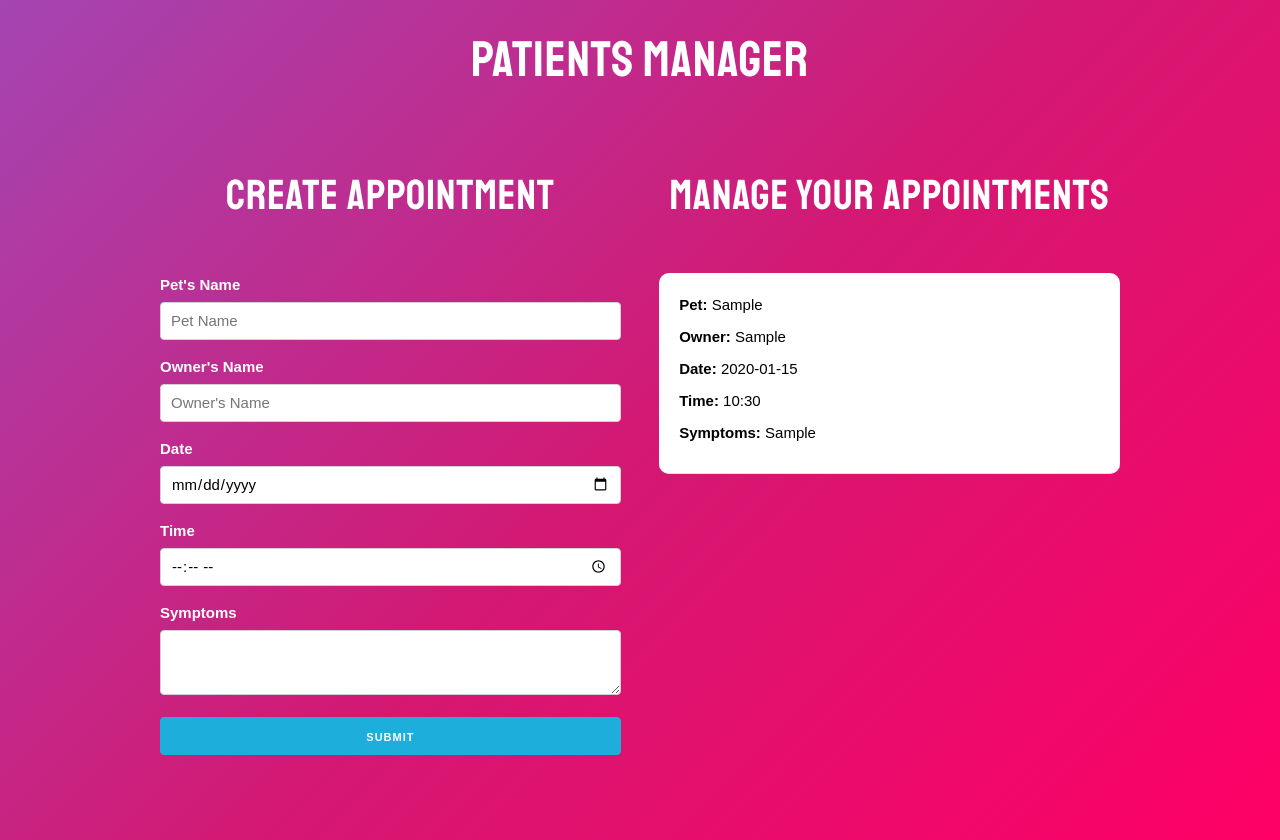
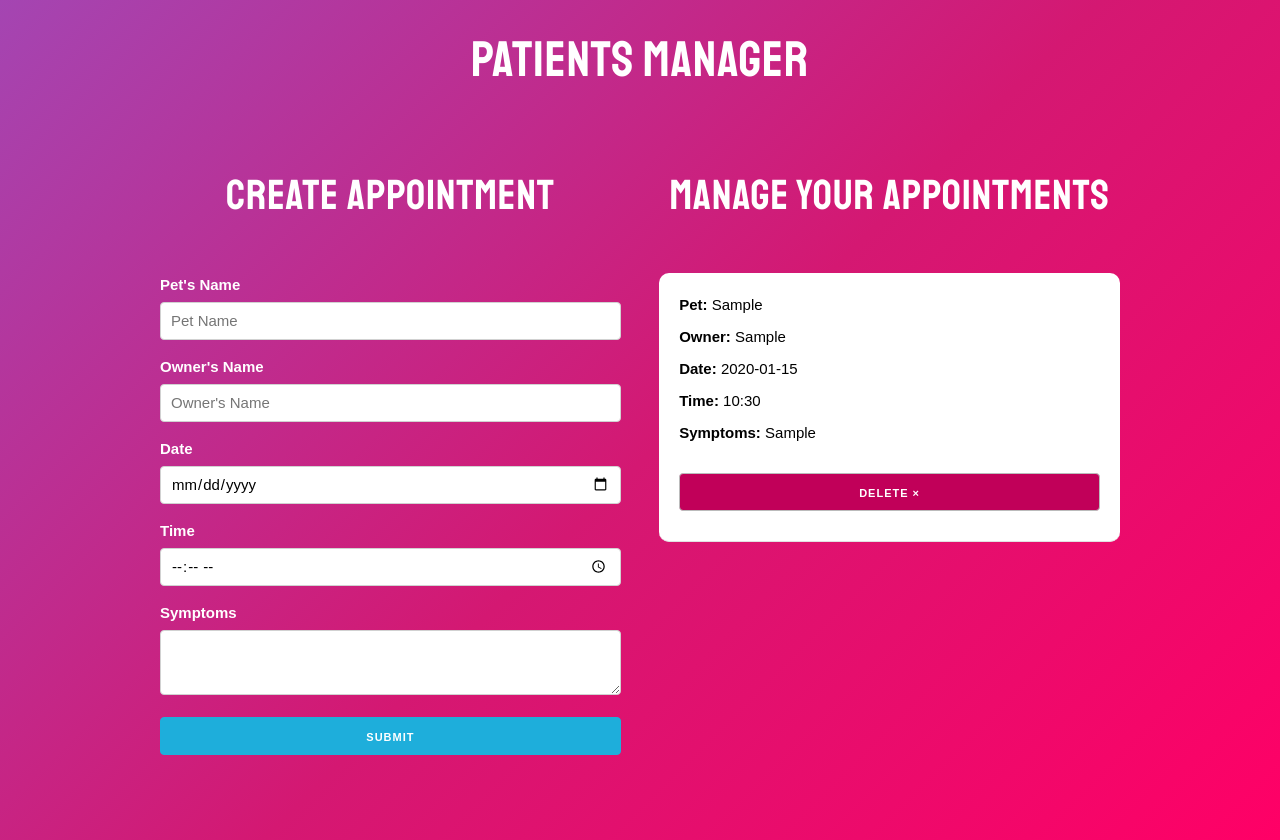
Before and after one commit to alecaceres/patientsmanager, a React (Create React App) app: page / in a window 1280 px wide. Both pictures are taken after typing "Sample", "Sample", "2020-01-15", "10:30", "Sample" into the empty fields and a click on the button "SUBMIT". Built offline with nearby package versions, Linux system fonts and the light colour scheme.

Commit message:
Added deleteAppointment function

```diff
--- a/src/App.js
+++ b/src/App.js
@@ -12,6 +12,12 @@
     setAppointments([...appointments, appointment])
   }
 
+  // function that removes an appointment from id
+  const deleteAppointment = id => {
+    const newAppointments = appointments.filter(appointment => appointment.id!==id)
+    setAppointments(newAppointments)
+  }
+
   return (
     <Fragment>
         <h1>Patients manager</h1>
@@ -24,11 +30,12 @@
               />
             </div>
             <div className="one-half column">
-              <h2>Manage your appointments</h2>
+              {appointments.length?<h2>Manage your appointments</h2>:<h2>No appoinments</h2>}
               {appointments.map(appointment => (
                 <Appointment
                   key={appointment.id}
                   appointment={appointment}
+                  deleteAppointment={deleteAppointment}
                   />
               ))}
             </div>
--- a/src/components/Appointment.js
+++ b/src/components/Appointment.js
@@ -1,12 +1,18 @@
 import react from "react";
 
-const Appointment = ({appointment}) => (
+const Appointment = ({appointment, deleteAppointment }) => (
     <div className="cita">
         <p>Pet: <span>{appointment.pet}</span></p>
         <p>Owner: <span>{appointment.owner}</span></p>
         <p>Date: <span>{appointment.date}</span></p>
         <p>Time: <span>{appointment.time}</span></p>
         <p>Symptoms: <span>{appointment.symptoms}</span></p>
+
+        <button
+            className="button eliminar u-full-width"
+            onClick={()=>deleteAppointment(appointment.id)}>
+            Delete &times;
+        </button>
     </div>
 )
 
```
